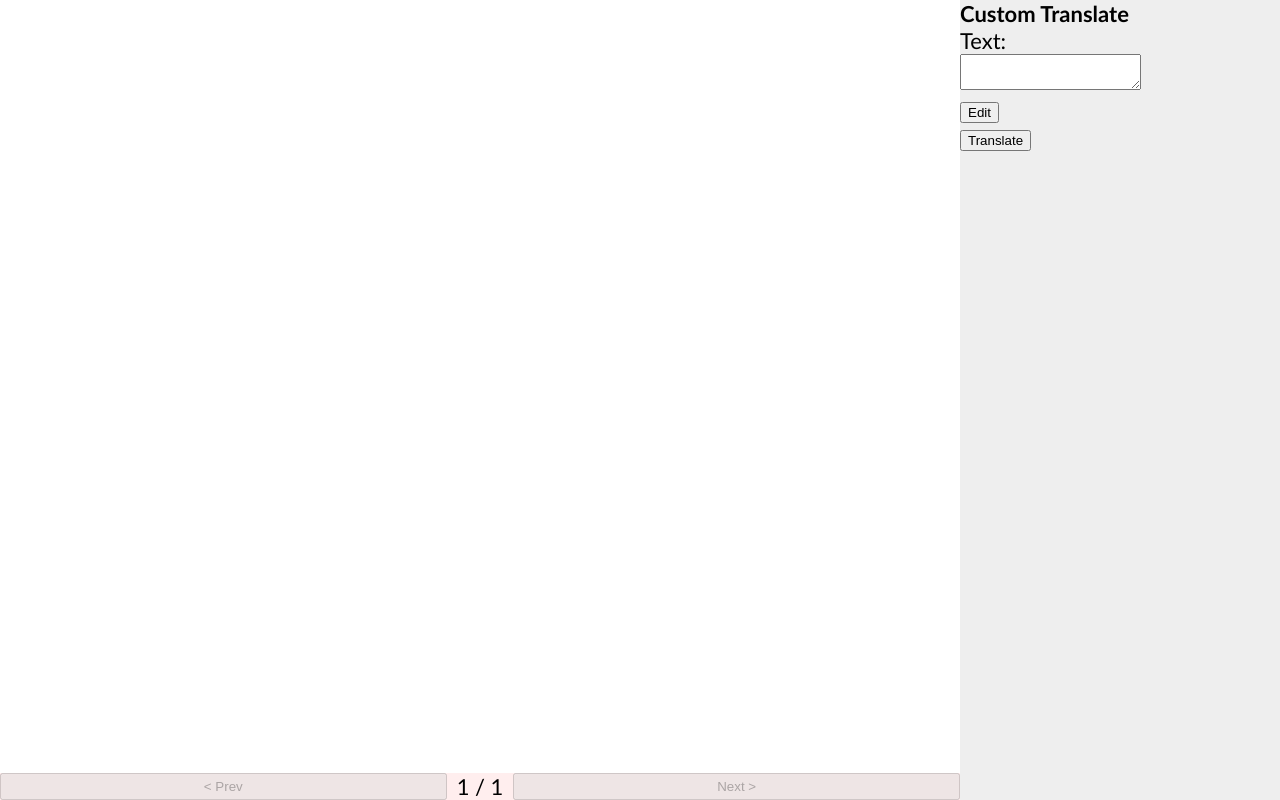
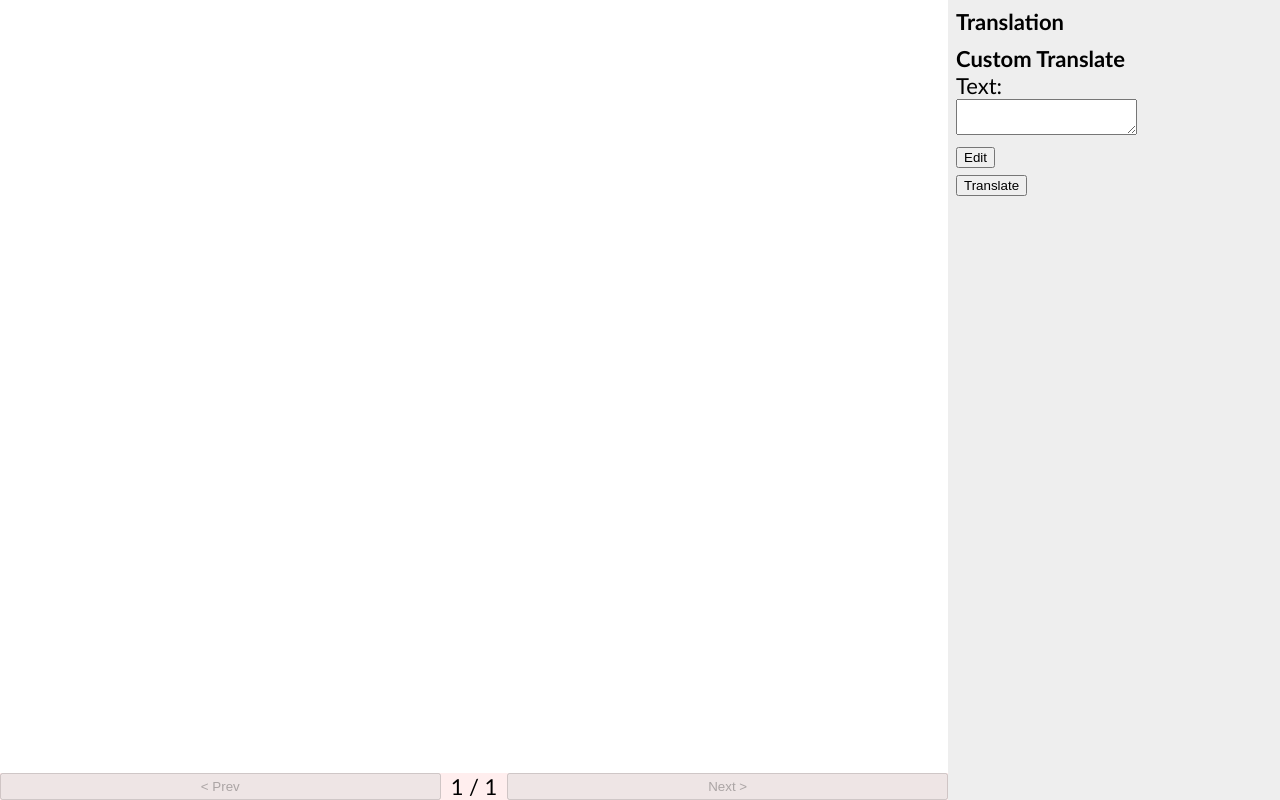
Before and after one commit to cursorweb/leescribe, a React (Vite) app in the folder client/: page / in a window 1280 px wide. Both pictures are taken after a click on the button "Start". Built offline with nearby package versions, Linux system fonts and the light colour scheme.

Commit message:
custom translation styling

```diff
--- a/client/src/reader/ArticleReader/ArticleReader.module.css
+++ b/client/src/reader/ArticleReader/ArticleReader.module.css
@@ -1,5 +1,5 @@
 .richTextCont {
-    flex: 0 0 75%;
+    flex: 3;
     height: 100%;
 }
 
@@ -13,4 +13,10 @@
 .translateCont {
     flex: 1;
     background: #eee;
+
+    display: flex;
+    flex-direction: column;
+    gap: 10px;
+
+    padding: 8px;
 }
--- a/client/src/reader/ArticleReader/ArticleReader.tsx
+++ b/client/src/reader/ArticleReader/ArticleReader.tsx
@@ -22,7 +22,11 @@ export function ArticleReader({ rawContent, langModel }: { rawContent: Element[]
         <div className={styles.articleCont}>
             <LangContext.Provider value={langModel}>
                 <div className={styles.richTextCont}>
-                    <RichTextCont rawContent={rawContent} onTextSelect={setSelectedText} onTranslatePassage={text => setSelectedText(text)} />
+                    <RichTextCont
+                        rawContent={rawContent}
+                        onTextSelect={setSelectedText}
+                        onTranslatePassage={setSelectedText}
+                    />
                 </div>
 
                 <div className={styles.translateCont}>
--- a/client/src/reader/TranslateCont/TranslateCont.tsx
+++ b/client/src/reader/TranslateCont/TranslateCont.tsx
@@ -12,15 +12,16 @@ export function TranslateCont({ text }: { text: string }) {
 
         (async () => {
             setIsLoading(true);
-            console.log('got:', text);
             const translated = await langModel.translate(text);
-            console.log('out:', translated, langModel.lang);
             setTranslated(translated);
             setIsLoading(false);
         })();
     }, [text]);
 
-    return <div style={{ opacity: isLoading ? 0.5 : 1 }}>
-        {translated}
+    return <div>
+        <strong>Translation</strong>
+        <div style={{ opacity: isLoading ? 0.5 : 1 }}>
+            {translated}
+        </div>
     </div>;
 }
```
Also changed, not shown: 1 other file (tests, documents, lock files or other folders).
